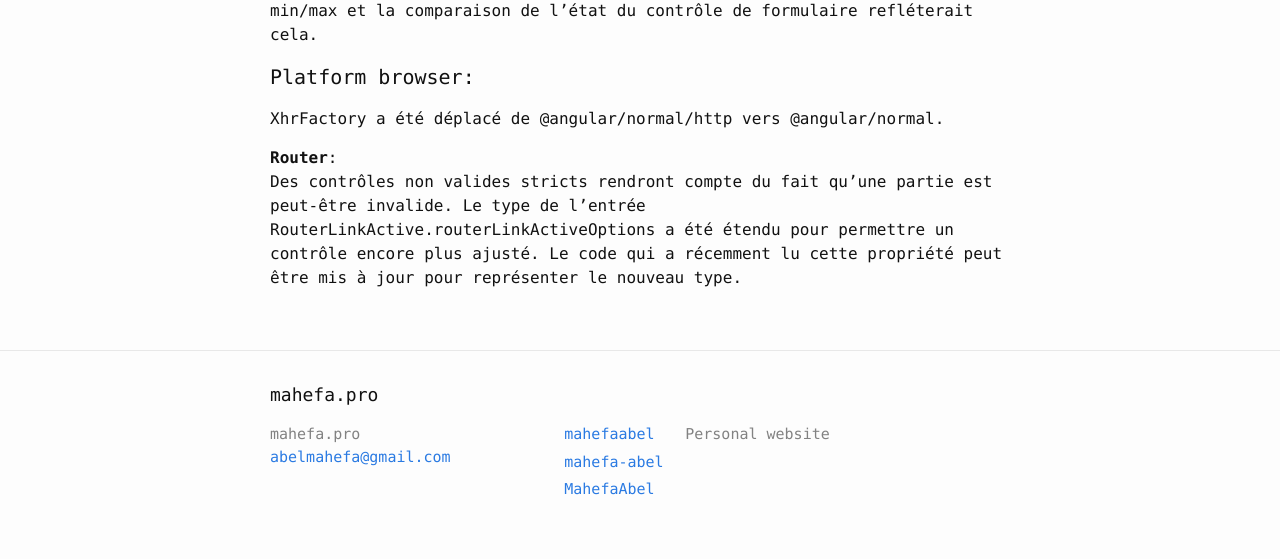
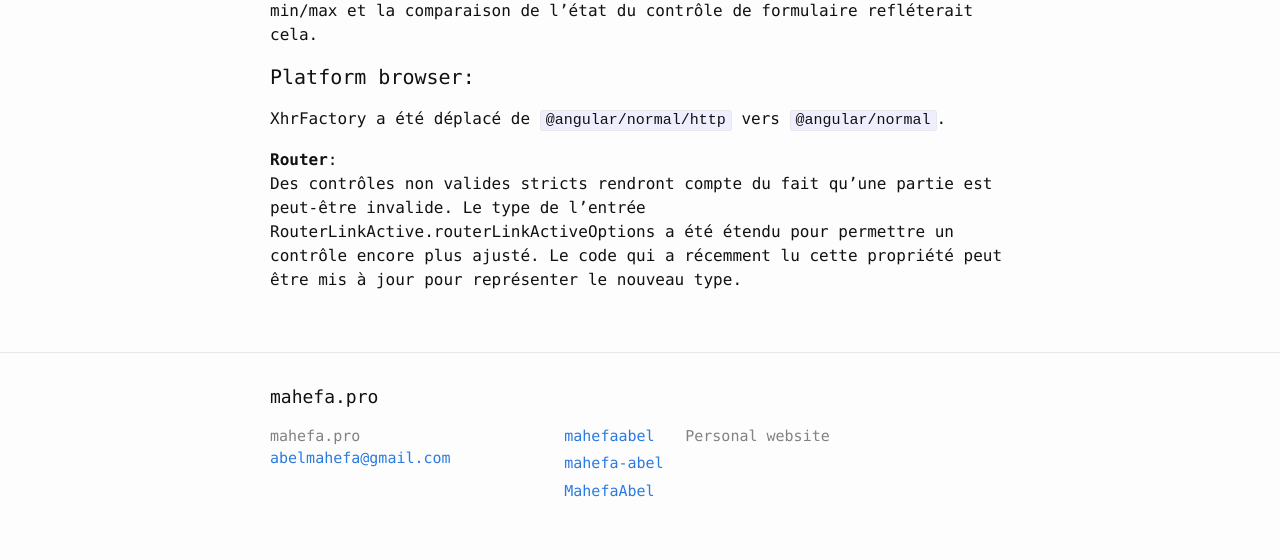
Before and after one commit to mahefa-pro/mahefa.pro, a Jekyll site: the page built from _posts/2021-06-17-breaking-changes-angular-12.md, in a window 1280 px wide. Shown: the part 1583-2142 px from the top of the page. Built offline with Jekyll 4.4.1, drawn with Linux system fonts in a browser that asks for light colours.

Commit message:
update to `

```diff
--- a/_posts/2021-06-17-breaking-changes-angular-12.md
+++ b/_posts/2021-06-17-breaking-changes-angular-12.md
@@ -36,7 +36,7 @@ Auparavant, les attributs « min » et « max » caractérisés sur le `<inp
 
 #### Platform browser:
 
-XhrFactory a été déplacé de @angular/normal/http vers @angular/normal.
+XhrFactory a été déplacé de `@angular/normal/http` vers `@angular/normal`.
 
 **Router**:
 Des contrôles non valides stricts rendront compte du fait qu'une partie est peut-être invalide. Le type de l'entrée RouterLinkActive.routerLinkActiveOptions a été étendu pour permettre un contrôle encore plus ajusté. Le code qui a récemment lu cette propriété peut être mis à jour pour représenter le nouveau type.
```
